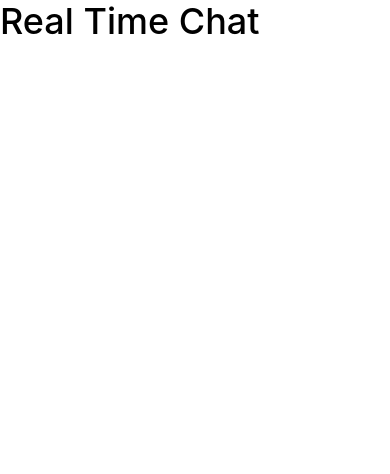
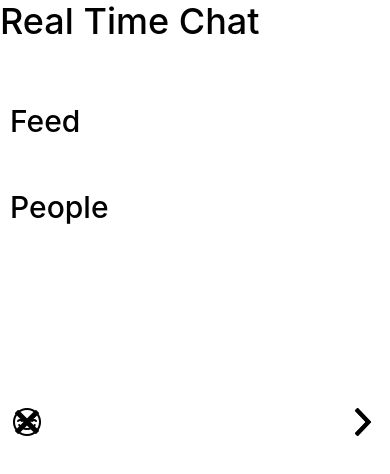
Before and after one commit to gonzad77/firebaseRealTimeChat, a website: page realTimeChat/www/index.html at #!/app/chatrooms in a window 390 px wide. Drawn offline with Linux system fonts and the light colour scheme; some packages are replaced by stand-ins of ours; files that its build step writes are made by us from their sources; files whose address does not match are found by name.

Commit message:
Resolver error en side menu

```diff
--- a/realTimeChat/www/index.html
+++ b/realTimeChat/www/index.html
@@ -29,12 +29,35 @@
     <script src="js/services.js"></script>
   </head>
   <body ng-app="starter">
-
-    <ion-pane>
+    <ion-nav-view>
+    <ion-side-menus enable-menu-with-back-views="false">
+    <ion-side-menu-content>
       <ion-header-bar class="bar-stable">
         <h1 class="title">Real Time Chat</h1>
       </ion-header-bar>
       <ion-nav-view name="main-view"></ion-nav-view>
-    </ion-pane>
+    </ion-side-menu-content>
+    <ion-side-menu side="left">
+      <ion-content has-bouncing="false" scroll="false" class="menu-outer left-menu">
+        <ion-list class="menu-items-list">
+          <div class="row">
+            <div class="col col-center">
+              <ion-item ui-sref-active="active" class="item-icon-left item-icon-right" menu-close ui-sref="app.profile">
+                <i class="menu-icon icon ion-happy-outline"></i>
+                <h2 class="menu-text">Feed</h2>
+                <i class="item-pointer-icon icon ion-chevron-right"></i>
+              </ion-item>
+              <ion-item class="item-icon-left item-icon-right" menu-close ng-click="logout()">
+                <i class="menu-icon icon ion-close"></i>
+                <h2 class="menu-text">People</h2>
+                <i class="item-pointer-icon icon ion-chevron-right"></i>
+              </ion-item>
+            </div>
+          </div>
+        </ion-list>
+      </ion-content>
+    </ion-side-menu>
+  </ion-side-menus>
+  </ion-nav-view>
   </body>
 </html>
```
Also changed, not shown: realTimeChat/www/views/app/chatrooms.html (+10 -6 lines), realTimeChat/www/views/app/profile.html (added).
